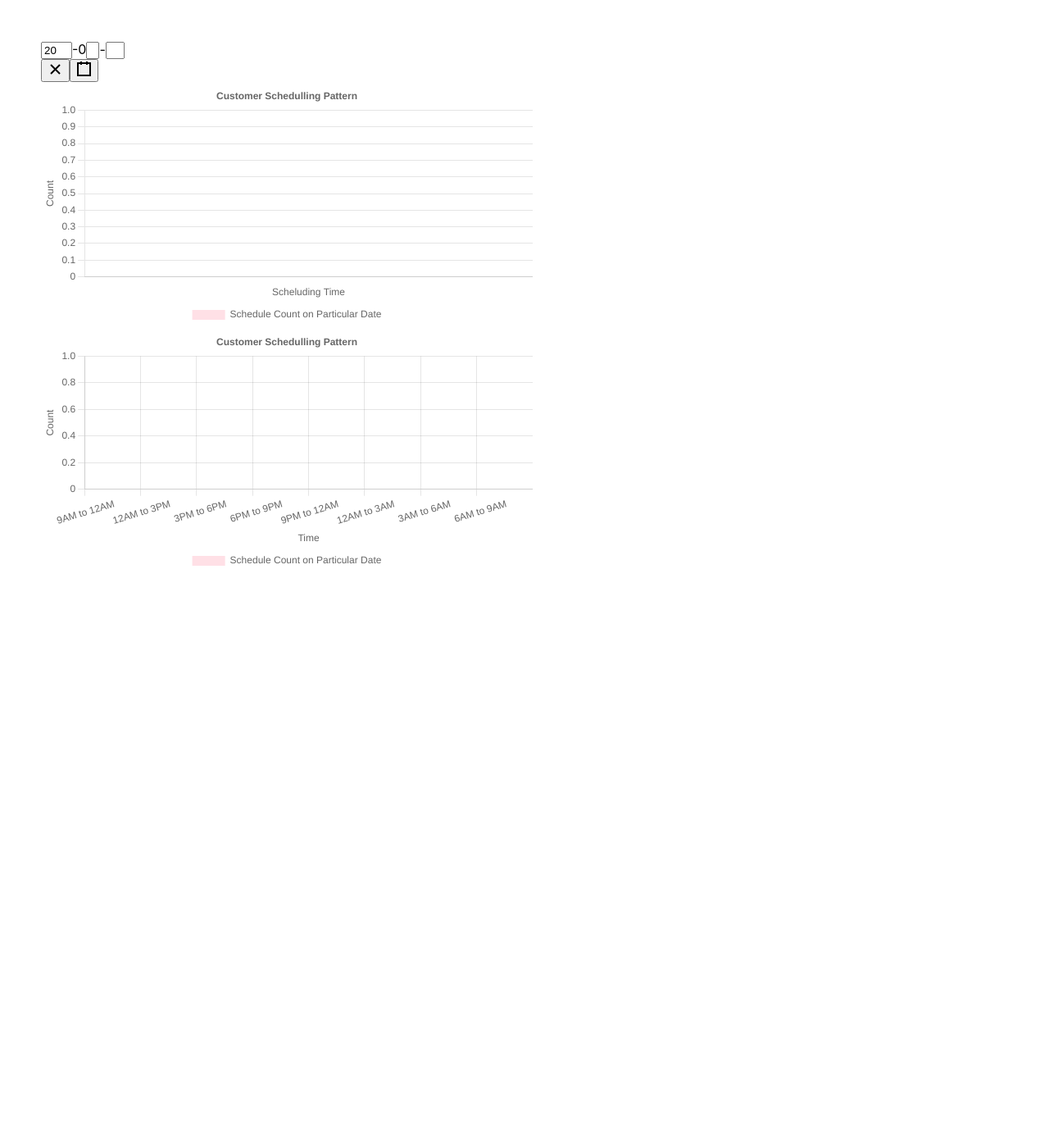
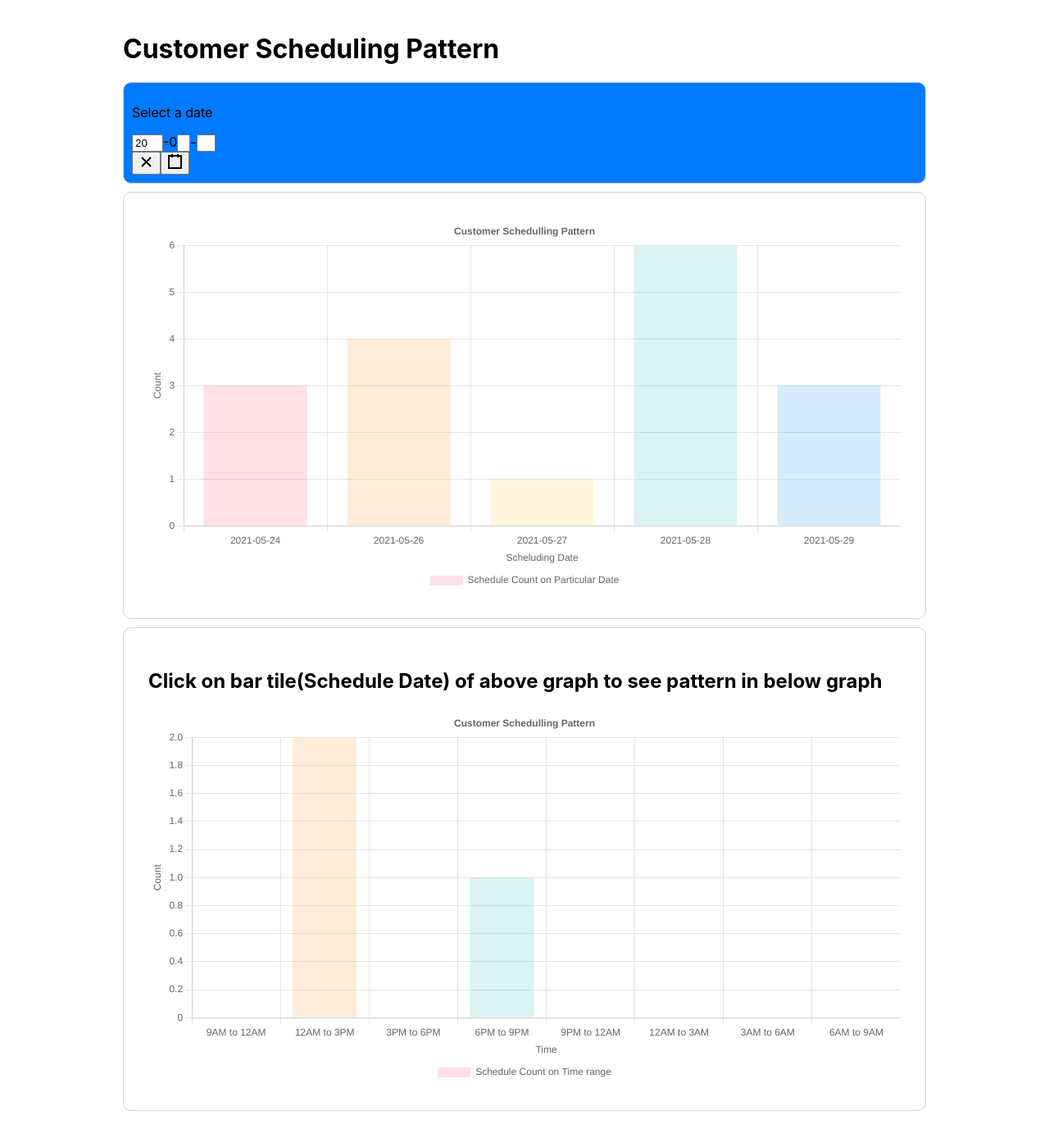
Before and after one commit to Ujjwal-here/Customer-Meal-Pattern, a React (Create React App) app: page / in a window 1280 px wide. Shown: the whole page at 82% size. Before the commit the page ends 900 px from the top, so only its background shows below. Built offline with nearby package versions, Linux system fonts and the light colour scheme.

Commit message:
Ui updated

```diff
--- a/src/App.css
+++ b/src/App.css
@@ -1,5 +1,21 @@
 .App{
-    margin: 50px 50px;
-    height: 800px;
-    width: 600px;
+    margin: 40px 150px;
 }
+.date{
+    margin: 10px 0px;
+    border: 1px solid rgb(211, 209, 209);
+    padding: 10px 10px;
+    border-radius: 10px;
+    background-color: #027AFF;
+}
+.bar1{
+    border: 1px solid rgb(211, 209, 209);
+    border-radius: 10px;
+    padding: 30px 30px;
+}
+.bar2{
+    margin: 10px 0px;
+    border: 1px solid rgb(211, 209, 209);
+    border-radius: 10px;
+    padding: 30px 30px;
+}
--- a/src/App.js
+++ b/src/App.js
@@ -24,9 +24,11 @@ ChartJS.register(
 
 function App() {
   const [value, newValue] = useState(
-    new Date("Sat May 01 2021 00:00:00 GMT+0530 (India Standard Time)")
+    new Date("Sun May 30 2021 00:00:00 GMT+0530 (India Standard Time)")
   );
   const [val, newVal] = useState(0);
+
+  console.log(value);
 
   //On Change handler for datepicker
   const onChange = (date) => {
@@ -129,7 +131,7 @@ function App() {
       h["12AM to 3PM"] += 1;
     } else if (suffix === "pm" && hours >= 3 && hours < 6) {
       h["3PM to 6PM"] += 1;
-    } else if (suffix === "am" && hours >= 12 && hours < 15) {
+    } else if (suffix === "am" && hours >= 1 && hours < 3) {
       h["12AM to 3AM"] += 1;
     } else if (suffix === "am" && hours >= 3 && hours < 6) {
       h["3AM to 6AM"] += 1;
@@ -157,7 +159,7 @@ function App() {
     labels: lab,
     datasets: [
       {
-        label: "Schedule Count on Particular Date",
+        label: "Schedule Count on Time range",
         backgroundColor: [
           "rgba(255, 99, 132, 0.2)",
           "rgba(255, 159, 64, 0.2)",
@@ -183,7 +185,23 @@ function App() {
   };
   return (
     <div className="App">
-      <DatePicker onChange={onChange} value={value} format="y-MM-dd" />
+      <h1>Customer Scheduling Pattern</h1>
+      <div className="date">
+        <p>Select a date</p>
+        <DatePicker
+
+          minDate={
+            new Date("Tue May 18 2021 00:00:00 GMT+0530 (India Standard Time)")
+          }
+          maxDate={
+            new Date("Sun Jan 16 2022 00:00:00 GMT+0530 (India Standard Time)")
+          }
+          onChange={onChange}
+          value={value}
+          format="y-MM-dd"
+        />
+      </div>
+      <div className="bar1">
         <Bar
           className="bar"
           data={states}
@@ -195,7 +213,7 @@ function App() {
               newVal(i[0].index);
             },
             scales: {
-            x: { title: { display: true, text: "Scheluding Time" } },
+              x: { title: { display: true, text: "Scheluding Date" } },
               y: { title: { display: true, text: "Count" } },
             },
             plugins: {
@@ -210,6 +228,12 @@ function App() {
             },
           }}
         />
+      </div>
+      <div className="bar2">
+        <h2>
+          Click on bar tile(Schedule Date) of above graph to see pattern in
+          below graph
+        </h2>
         <Bar
           className="bar"
           data={stat}
@@ -231,6 +255,7 @@ function App() {
           }}
         />
       </div>
+    </div>
   );
 }
 
```
Lines whose indentation alone changed are shown as unchanged.
